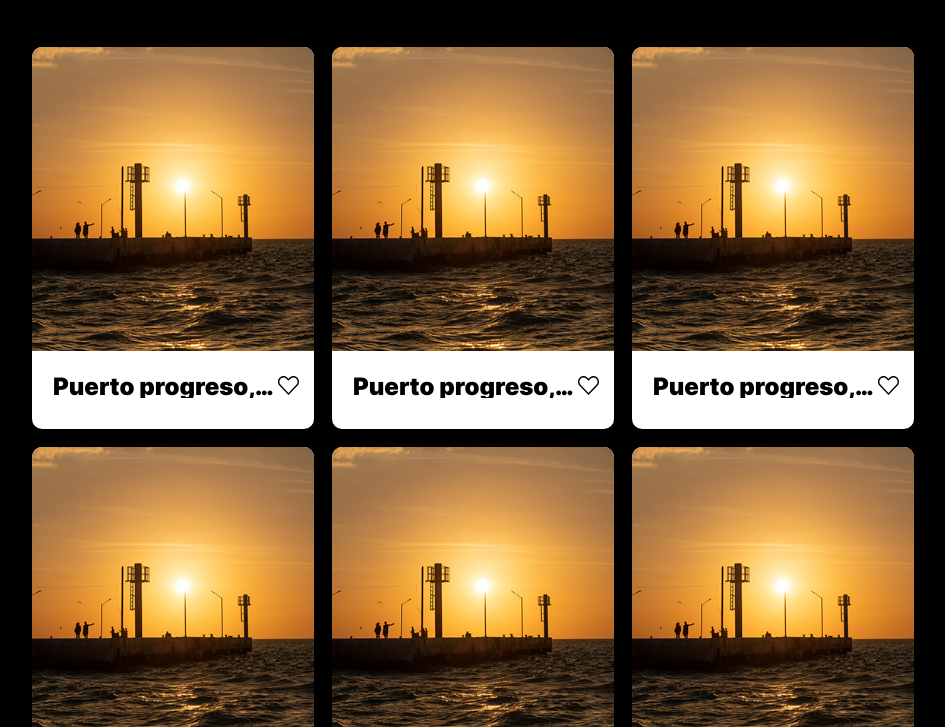
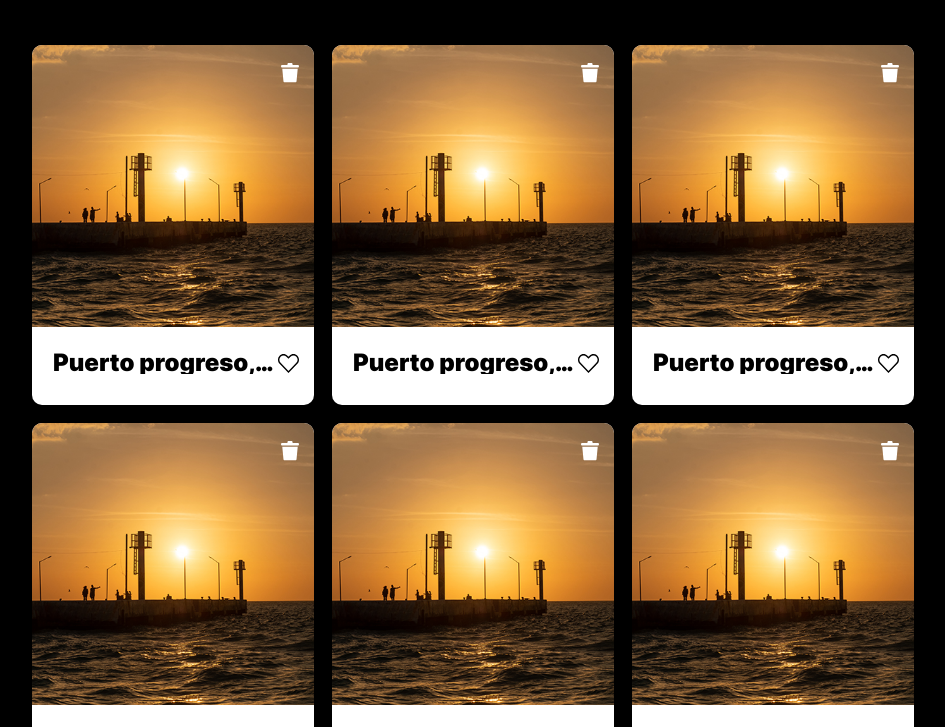
Before and after one commit to cesarcash/web_project_around, a plain HTML site: page index.html in a window 1280 px wide. Shown: the part 285-1012 px from the top of the page, without its empty margins (167-1112 px from the left). Drawn offline with Linux system fonts and the light colour scheme.

Commit message:
termino modulo botones

```diff
--- a/blocks/button.css
+++ b/blocks/button.css
@@ -31,6 +31,30 @@
     margin: auto;
 }
 
+.button__delete {
+    display: none;
+}
+
+.button__delete-image {
+    display: block;
+}
+
+.button__like-image {
+    display: block;
+}
+
+@media screen and (min-width: 768px){
+
+    .button__delete {
+        display: block;
+        position: absolute;
+        top: 18px;
+        right: 15px;
+        z-index: 1;
+    }
+
+}
+
 @media screen and (min-width: 1280px){
     .button__add {
         width: 154px;
--- a/blocks/post.css
+++ b/blocks/post.css
@@ -32,6 +32,7 @@
     object-fit: cover;
     top: 0;
     left: 0;
+    z-index: 0;
 }
 
 .post__description {
--- a/blocks/user.css
+++ b/blocks/user.css
@@ -10,8 +10,6 @@
     border-radius: 50%;
     overflow: hidden;
     margin-bottom: 14px;
-    border: 1px solid green;
-
 }
 
 .user__photo {
@@ -22,16 +20,12 @@
 .user__data {
     text-align: center;
     margin-bottom: 36px;
-    border: 1px solid blue;
-
 }
 
 .user__data-row {
     display: flex;
     gap: 12px;
     align-items: center;
-    border: 1px dashed #fff;
-
 }
 
 .user__name-profile {
--- a/index.html
+++ b/index.html
@@ -29,14 +29,15 @@
                 <div class="user__action">
                     <button id="" class="button button__add" aria-label="Añadir post">
                         <img src="./images/add.png" alt="Añadir post" class="button__add-image">
-                        <!-- <img src="./images/icon__add.svg" alt="Añadir post" class="button__add-image"> -->
                     </button>
                 </div>
             </div>
             <main class="post">
                 <section class="post__item">
                     <div class="post__image-container">
-                        <button id="buttonDelete" class="button button__delete" aria-label="Eliminar post"></button>
+                        <button id="buttonDelete" class="button button__delete" aria-label="Eliminar post">
+                            <img src="./images/icon__delete.svg" alt="Eliminar post" class="button__delete-image">
+                        </button>
                         <img src="./images/gallery__image1.jpg" alt="Eliminar post" class="post__image">
                     </div>
                     <div class="post__description">
@@ -48,7 +49,9 @@
                 </section>
                 <section class="post__item">
                     <div class="post__image-container">
-                        <button id="buttonDelete" class="button button__delete" aria-label="Eliminar post"></button>
+                        <button id="buttonDelete" class="button button__delete" aria-label="Eliminar post">
+                            <img src="./images/icon__delete.svg" alt="Eliminar post" class="button__delete-image">
+                        </button>
                         <img src="./images/gallery__image1.jpg" alt="Eliminar post" class="post__image">
                     </div>
                     <div class="post__description">
@@ -60,7 +63,9 @@
                 </section>
                 <section class="post__item">
                     <div class="post__image-container">
-                        <button id="buttonDelete" class="button button__delete" aria-label="Eliminar post"></button>
+                        <button id="buttonDelete" class="button button__delete" aria-label="Eliminar post">
+                            <img src="./images/icon__delete.svg" alt="Eliminar post" class="button__delete-image">
+                        </button>
                         <img src="./images/gallery__image1.jpg" alt="Eliminar post" class="post__image">
                     </div>
                     <div class="post__description">
@@ -72,7 +77,9 @@
                 </section>
                 <section class="post__item">
                     <div class="post__image-container">
-                        <button id="buttonDelete" class="button button__delete" aria-label="Eliminar post"></button>
+                        <button id="buttonDelete" class="button button__delete" aria-label="Eliminar post">
+                            <img src="./images/icon__delete.svg" alt="Eliminar post" class="button__delete-image">
+                        </button>
                         <img src="./images/gallery__image1.jpg" alt="Eliminar post" class="post__image">
                     </div>
                     <div class="post__description">
@@ -84,7 +91,9 @@
                 </section>
                 <section class="post__item">
                     <div class="post__image-container">
-                        <button id="buttonDelete" class="button button__delete" aria-label="Eliminar post"></button>
+                        <button id="buttonDelete" class="button button__delete" aria-label="Eliminar post">
+                            <img src="./images/icon__delete.svg" alt="Eliminar post" class="button__delete-image">
+                        </button>
                         <img src="./images/gallery__image1.jpg" alt="Eliminar post" class="post__image">
                     </div>
                     <div class="post__description">
@@ -96,7 +105,9 @@
                 </section>
                 <section class="post__item">
                     <div class="post__image-container">
-                        <button id="buttonDelete" class="button button__delete" aria-label="Eliminar post"></button>
+                        <button id="buttonDelete" class="button button__delete" aria-label="Eliminar post">
+                            <img src="./images/icon__delete.svg" alt="Eliminar post" class="button__delete-image">
+                        </button>
                         <img src="./images/gallery__image1.jpg" alt="Eliminar post" class="post__image">
                     </div>
                     <div class="post__description">
```
